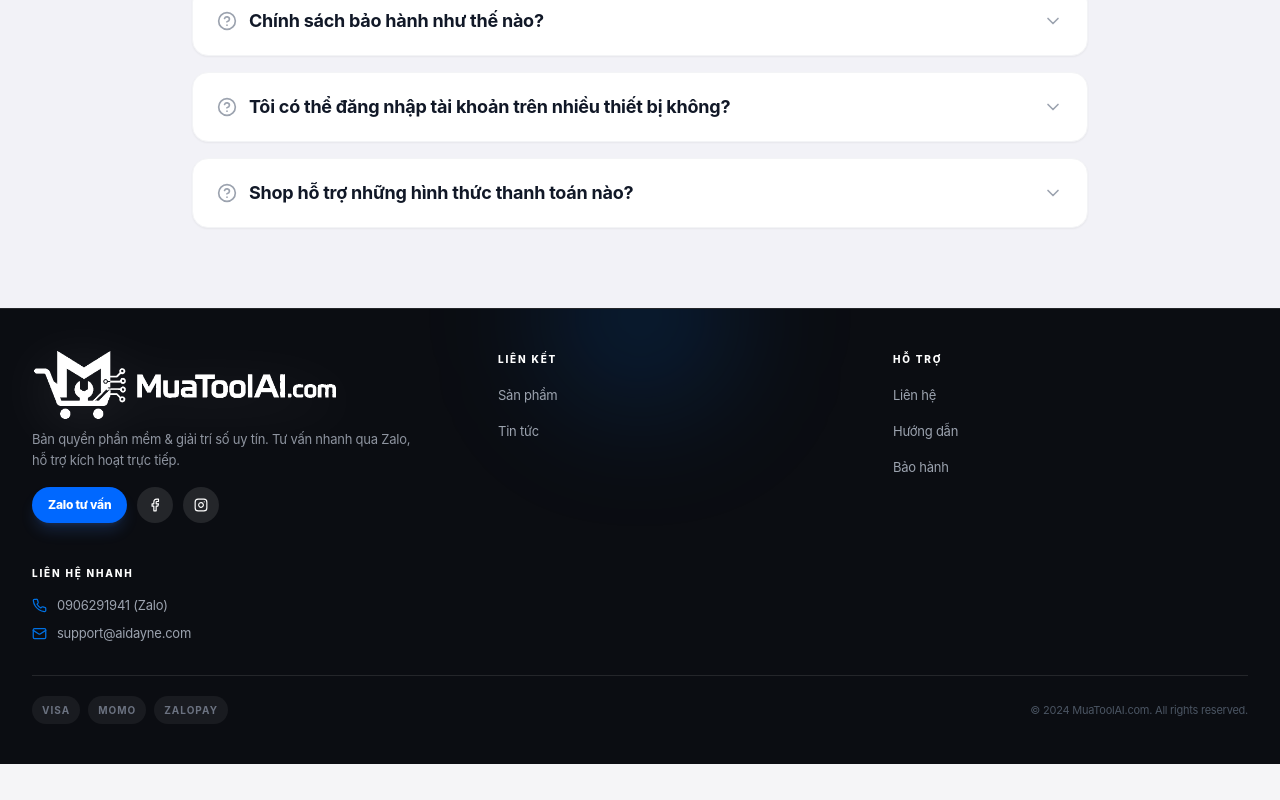
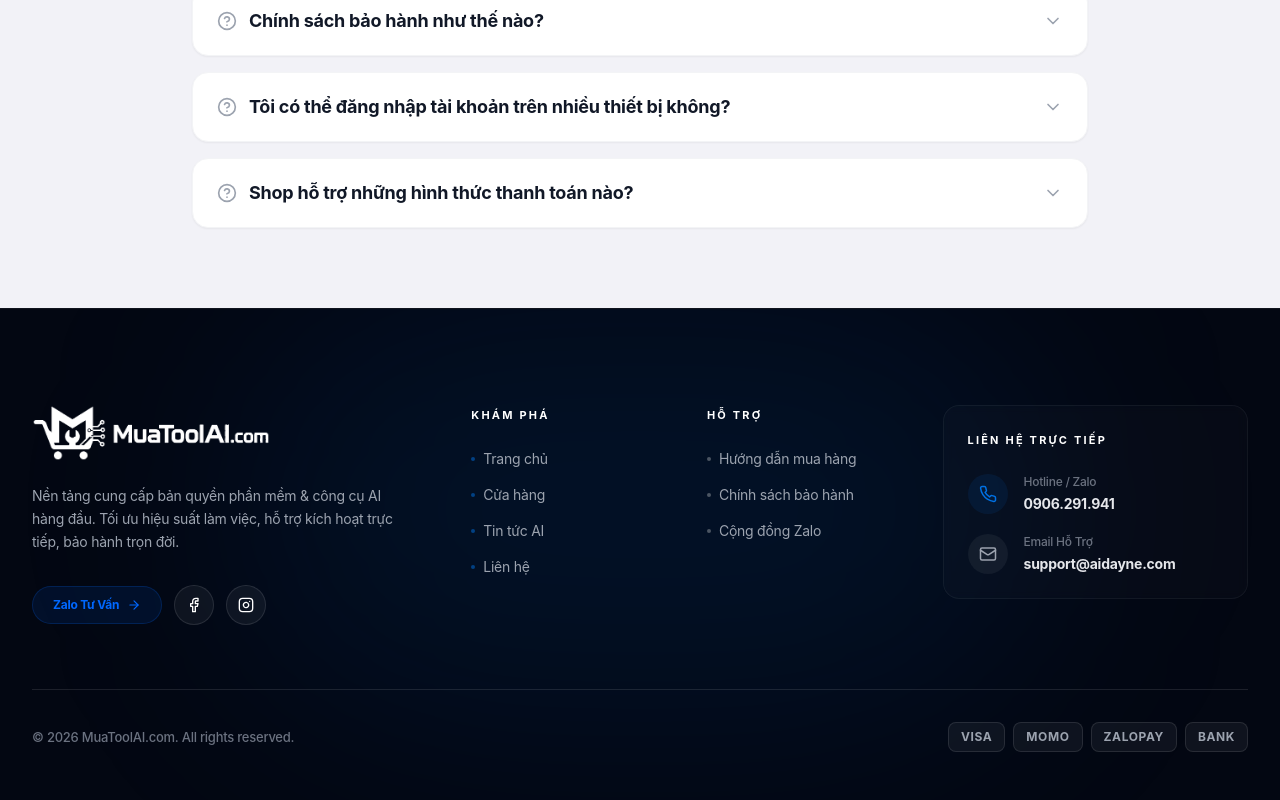
Before and after one commit to bgua9806-max/toolAI, a React (Vite) app: page /contact in a window 1280 px wide. Shown: the part 1298-2098 px from the top of the page. Before the commit the page ends 2062 px from the top, so only its background shows below. Built offline with nearby package versions, Linux system fonts and the light colour scheme; no server answers; the database is empty.

Commit message:
UI: Nâng cấp thiết kế Footer chuẩn World-Class Design

```diff
--- a/components/Footer.tsx
+++ b/components/Footer.tsx
@@ -1,77 +1,106 @@
-
 import React from 'react';
-import { Facebook, Instagram, Mail, Phone } from 'lucide-react';
+import { Facebook, Instagram, Mail, Phone, ArrowRight } from 'lucide-react';
 import * as ReactRouterDOM from 'react-router-dom';
 
 const { Link } = ReactRouterDOM;
 
 export const Footer: React.FC = () => {
   return (
-    <footer className="relative overflow-hidden bg-[#0B0D12] text-gray-400 pt-7 lg:pt-10 pb-24 lg:pb-10 text-sm border-t border-white/10">
-      <div className="absolute -top-20 left-1/2 h-44 w-44 -translate-x-1/2 rounded-full bg-primary/20 blur-3xl pointer-events-none"></div>
-      <div className="max-w-7xl mx-auto px-5 sm:px-6 lg:px-8 relative z-10">
-        <div className="rounded-[2rem] lg:rounded-none border border-white/10 lg:border-0 bg-white/[0.03] lg:bg-transparent p-5 sm:p-0 shadow-2xl shadow-black/20 lg:shadow-none">
-          {/* Brand */}
-          <div className="flex flex-col items-center text-center lg:items-start lg:text-left lg:grid lg:grid-cols-[1.2fr_1fr_1fr] gap-6 lg:gap-10">
-            <div className="w-full flex flex-col items-center lg:items-start">
-              <Link to="/" className="inline-flex items-center gap-2 mb-2">
+    <footer className="relative overflow-hidden bg-[#030712] text-gray-400 pt-16 lg:pt-24 pb-24 lg:pb-12 text-sm border-t border-white/5 mt-auto">
+      {/* Glow Effects */}
+      <div className="absolute top-0 left-1/2 -translate-x-1/2 w-[800px] h-[400px] bg-primary/10 blur-[120px] rounded-full pointer-events-none"></div>
+
+      <div className="max-w-7xl mx-auto px-6 lg:px-8 relative z-10">
+        <div className="grid grid-cols-1 md:grid-cols-2 lg:grid-cols-[2fr_1fr_1fr_1.5fr] gap-12 lg:gap-8">
+
+          {/* Brand Column */}
+          <div className="flex flex-col items-start">
+            <Link to="/" className="inline-block mb-6 group">
               <img
                 src="/brand/muatoolai-logo-white.png"
                 alt="MuaToolAI.com"
-                  className="h-16 lg:h-[4.5rem] w-auto max-w-[280px] lg:max-w-[340px] object-contain drop-shadow-[0_10px_28px_rgba(255,255,255,0.14)]"
+                className="h-14 w-auto max-w-[240px] object-contain transition-transform duration-300 group-hover:scale-105"
               />
             </Link>
-              <p className="text-gray-400/90 leading-relaxed text-[12px] sm:text-[13px] max-w-xs sm:max-w-sm">
-                Bản quyền phần mềm & giải trí số uy tín. Tư vấn nhanh qua Zalo, hỗ trợ kích hoạt trực tiếp.
+            <p className="text-gray-400 leading-relaxed text-[14px] mb-8 max-w-sm">
+              Nền tảng cung cấp bản quyền phần mềm & công cụ AI hàng đầu. Tối ưu hiệu suất làm việc, hỗ trợ kích hoạt trực tiếp, bảo hành trọn đời.
             </p>
-              <div className="hidden lg:flex justify-center lg:justify-start gap-2.5 mt-4">
-                <a href="https://zalo.me/g/bguamkuy0hcgjpvf9kyp" target="_blank" rel="noreferrer" className="px-4 h-9 rounded-full bg-[#0068FF] flex items-center justify-center text-white font-extrabold text-xs shadow-lg shadow-blue-500/20 hover:bg-blue-600 active:scale-95 transition-all">Zalo tư vấn</a>
-                <a href="https://www.facebook.com/profile.php?id=61552104173388&locale=vi_VN" target="_blank" rel="noreferrer" className="w-9 h-9 rounded-full bg-white/10 flex items-center justify-center hover:bg-[#1877F2] active:scale-95 transition-colors text-white"><Facebook size={14} /></a>
-                <a href="https://instagram.com" target="_blank" rel="noreferrer" className="w-9 h-9 rounded-full bg-white/10 flex items-center justify-center hover:bg-primary active:scale-95 transition-colors text-white"><Instagram size={14} /></a>
+            <div className="flex items-center gap-3">
+              <a href="https://zalo.me/g/bguamkuy0hcgjpvf9kyp" target="_blank" rel="noreferrer"
+                 className="flex items-center gap-2 px-5 py-2.5 rounded-full bg-[#0068FF]/10 text-[#0068FF] hover:bg-[#0068FF] hover:text-white font-bold text-xs transition-all duration-300 border border-[#0068FF]/20 hover:border-transparent">
+                Zalo Tư Vấn <ArrowRight size={14} />
+              </a>
+              <a href="https://www.facebook.com/profile.php?id=61552104173388&locale=vi_VN" target="_blank" rel="noreferrer"
+                 className="w-10 h-10 rounded-full bg-white/5 border border-white/10 flex items-center justify-center hover:bg-[#1877F2] hover:border-[#1877F2] transition-all duration-300 text-white">
+                <Facebook size={16} />
+              </a>
+              <a href="https://instagram.com" target="_blank" rel="noreferrer"
+                 className="w-10 h-10 rounded-full bg-white/5 border border-white/10 flex items-center justify-center hover:bg-gradient-to-tr hover:from-[#F58529] hover:to-[#DD2A7B] hover:border-transparent transition-all duration-300 text-white">
+                <Instagram size={16} />
+              </a>
             </div>
           </div>
 
-            {/* Quick Links */}
-            <div className="hidden lg:contents">
-              <div className="rounded-2xl bg-white/[0.04] border border-white/10 p-4 lg:p-0 lg:bg-transparent lg:border-0">
-                <h3 className="text-white font-extrabold mb-3 text-[10px] uppercase tracking-[0.18em]">Liên kết</h3>
-                <ul className="space-y-2 text-[12px] sm:text-[13px]">
-                  <li><Link to="/products" className="block py-1 hover:text-white transition-colors">Sản phẩm</Link></li>
-                  <li><Link to="/blog" className="block py-1 hover:text-white transition-colors">Tin tức</Link></li>
-                  {/* <li><Link to="/order-lookup" className="block py-1 hover:text-white transition-colors">Tra cứu đơn</Link></li> */}
+          {/* Links Column */}
+          <div>
+            <h3 className="text-white font-bold mb-6 text-[11px] uppercase tracking-[0.2em]">Khám Phá</h3>
+            <ul className="space-y-4">
+              <li><Link to="/" className="text-gray-400 hover:text-white transition-colors text-[14px] flex items-center gap-2 group"><span className="w-1 h-1 rounded-full bg-primary/50 group-hover:scale-150 transition-transform"></span>Trang chủ</Link></li>
+              <li><Link to="/products" className="text-gray-400 hover:text-white transition-colors text-[14px] flex items-center gap-2 group"><span className="w-1 h-1 rounded-full bg-primary/50 group-hover:scale-150 transition-transform"></span>Cửa hàng</Link></li>
+              <li><Link to="/blog" className="text-gray-400 hover:text-white transition-colors text-[14px] flex items-center gap-2 group"><span className="w-1 h-1 rounded-full bg-primary/50 group-hover:scale-150 transition-transform"></span>Tin tức AI</Link></li>
+              <li><Link to="/contact" className="text-gray-400 hover:text-white transition-colors text-[14px] flex items-center gap-2 group"><span className="w-1 h-1 rounded-full bg-primary/50 group-hover:scale-150 transition-transform"></span>Liên hệ</Link></li>
             </ul>
           </div>
-              <div className="rounded-2xl bg-white/[0.04] border border-white/10 p-4 lg:p-0 lg:bg-transparent lg:border-0">
-                <h3 className="text-white font-extrabold mb-3 text-[10px] uppercase tracking-[0.18em]">Hỗ trợ</h3>
-                <ul className="space-y-2 text-[12px] sm:text-[13px]">
-                  <li><Link to="/contact" className="block py-1 hover:text-white transition-colors">Liên hệ</Link></li>
-                  <li><Link to="/blog" className="block py-1 hover:text-white transition-colors">Hướng dẫn</Link></li>
-                  <li><a href="https://zalo.me/g/bguamkuy0hcgjpvf9kyp" target="_blank" rel="noreferrer" className="block py-1 hover:text-white transition-colors">Bảo hành</a></li>
+
+          {/* Support Column */}
+          <div>
+            <h3 className="text-white font-bold mb-6 text-[11px] uppercase tracking-[0.2em]">Hỗ Trợ</h3>
+            <ul className="space-y-4">
+              <li><Link to="/blog" className="text-gray-400 hover:text-white transition-colors text-[14px] flex items-center gap-2 group"><span className="w-1 h-1 rounded-full bg-gray-600 group-hover:bg-primary transition-colors"></span>Hướng dẫn mua hàng</Link></li>
+              <li><Link to="/blog" className="text-gray-400 hover:text-white transition-colors text-[14px] flex items-center gap-2 group"><span className="w-1 h-1 rounded-full bg-gray-600 group-hover:bg-primary transition-colors"></span>Chính sách bảo hành</Link></li>
+              <li><a href="https://zalo.me/g/bguamkuy0hcgjpvf9kyp" target="_blank" rel="noreferrer" className="text-gray-400 hover:text-white transition-colors text-[14px] flex items-center gap-2 group"><span className="w-1 h-1 rounded-full bg-gray-600 group-hover:bg-primary transition-colors"></span>Cộng đồng Zalo</a></li>
             </ul>
+          </div>
+
+          {/* Contact Column */}
+          <div className="p-6 rounded-2xl bg-white/[0.02] border border-white/5 backdrop-blur-sm h-fit hover:bg-white/[0.03] transition-colors duration-300">
+            <h3 className="text-white font-bold mb-6 text-[11px] uppercase tracking-[0.2em]">Liên Hệ Trực Tiếp</h3>
+            <div className="space-y-5">
+              <a href="https://zalo.me/g/bguamkuy0hcgjpvf9kyp" target="_blank" rel="noreferrer" className="flex items-start gap-4 group">
+                <div className="w-10 h-10 rounded-full bg-primary/10 flex items-center justify-center shrink-0 group-hover:bg-primary transition-colors duration-300">
+                  <Phone size={18} className="text-primary group-hover:text-white transition-colors" />
+                </div>
+                <div>
+                  <p className="text-xs text-gray-500 mb-1 font-medium">Hotline / Zalo</p>
+                  <p className="text-sm text-gray-200 font-bold group-hover:text-white transition-colors">0906.291.941</p>
+                </div>
+              </a>
+              <a href="mailto:support@aidayne.com" className="flex items-start gap-4 group">
+                <div className="w-10 h-10 rounded-full bg-white/5 flex items-center justify-center shrink-0 group-hover:bg-white/10 transition-colors duration-300">
+                  <Mail size={18} className="text-gray-400 group-hover:text-white transition-colors" />
+                </div>
+                <div>
+                  <p className="text-xs text-gray-500 mb-1 font-medium">Email Hỗ Trợ</p>
+                  <p className="text-sm text-gray-200 font-bold group-hover:text-white transition-colors">support@aidayne.com</p>
+                </div>
+              </a>
             </div>
           </div>
 
-            {/* Contact */}
-            <div className="w-full rounded-2xl bg-white/[0.04] border border-white/10 p-4 lg:p-0 lg:bg-transparent lg:border-0">
-              <h3 className="text-white font-extrabold mb-3 text-[10px] uppercase tracking-[0.18em]">Liên hệ nhanh</h3>
-              <div className="grid gap-2 text-[12px] sm:text-[13px]">
-                <a href="https://zalo.me/g/bguamkuy0hcgjpvf9kyp" target="_blank" rel="noreferrer" className="flex items-center justify-center lg:justify-start gap-2.5 rounded-xl bg-black/20 lg:bg-transparent px-3 py-2.5 lg:p-0 hover:text-white transition-colors">
-                  <Phone size={15} className="text-primary" /> 0906291941 (Zalo)
-                </a>
-                <a href="mailto:support@aidayne.com" className="flex items-center justify-center lg:justify-start gap-2.5 rounded-xl bg-black/20 lg:bg-transparent px-3 py-2.5 lg:p-0 hover:text-white transition-colors">
-                  <Mail size={15} className="text-primary" /> support@aidayne.com
-                </a>
-              </div>
-            </div>
         </div>
 
-          <div className="hidden lg:flex border-t border-white/10 mt-5 lg:mt-8 pt-4 lg:pt-5 flex-col items-center lg:flex-row lg:justify-between gap-3">
-            <div className="flex flex-wrap justify-center items-center gap-2 text-[9px] sm:text-[10px] text-gray-500 uppercase tracking-widest font-bold">
-              <span className="rounded-full bg-white/[0.06] px-2.5 py-1">Visa</span>
-              <span className="rounded-full bg-white/[0.06] px-2.5 py-1">Momo</span>
-              <span className="rounded-full bg-white/[0.06] px-2.5 py-1">ZaloPay</span>
-            </div>
-            <p className="text-[10px] sm:text-[11px] text-gray-600 text-center">© 2024 MuaToolAI.com. All rights reserved.</p>
+        {/* Footer Bottom */}
+        <div className="mt-16 pt-8 border-t border-white/10 flex flex-col md:flex-row items-center justify-between gap-6">
+          <p className="text-gray-500 text-[13px] font-medium">
+            © {new Date().getFullYear()} MuaToolAI.com. All rights reserved.
+          </p>
+
+          {/* Payment Methods */}
+          <div className="flex items-center gap-2">
+            <div className="px-3 py-1.5 rounded-lg bg-white/5 border border-white/10 text-xs font-bold text-gray-400 tracking-wider">VISA</div>
+            <div className="px-3 py-1.5 rounded-lg bg-white/5 border border-white/10 text-xs font-bold text-gray-400 tracking-wider">MOMO</div>
+            <div className="px-3 py-1.5 rounded-lg bg-white/5 border border-white/10 text-xs font-bold text-gray-400 tracking-wider">ZALOPAY</div>
+            <div className="px-3 py-1.5 rounded-lg bg-white/5 border border-white/10 text-xs font-bold text-gray-400 tracking-wider">BANK</div>
           </div>
         </div>
       </div>
```
Lines whose indentation alone changed are shown as unchanged.
